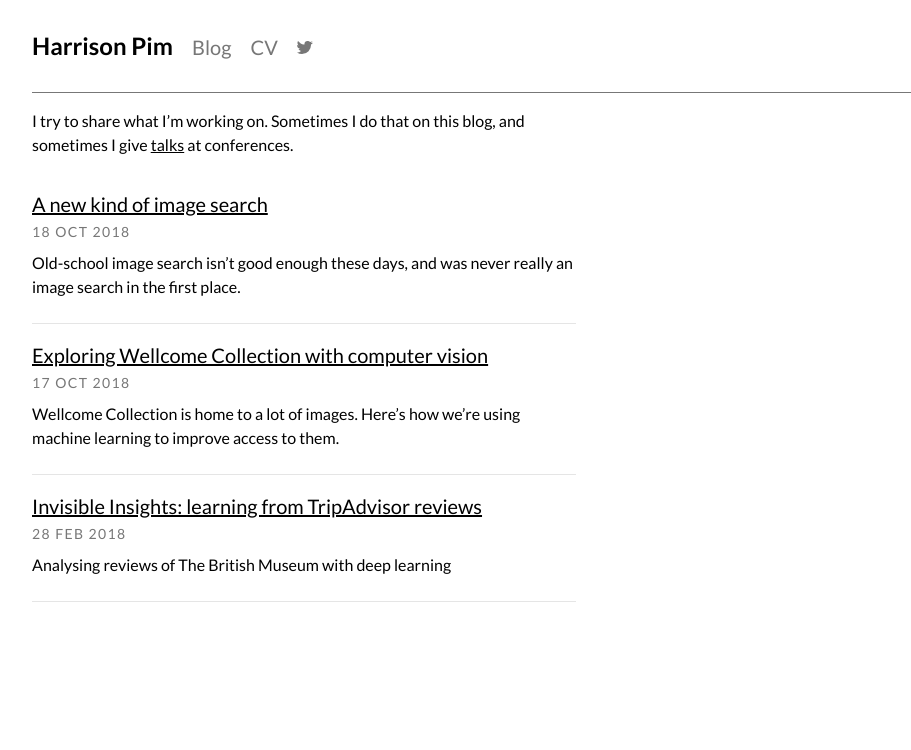
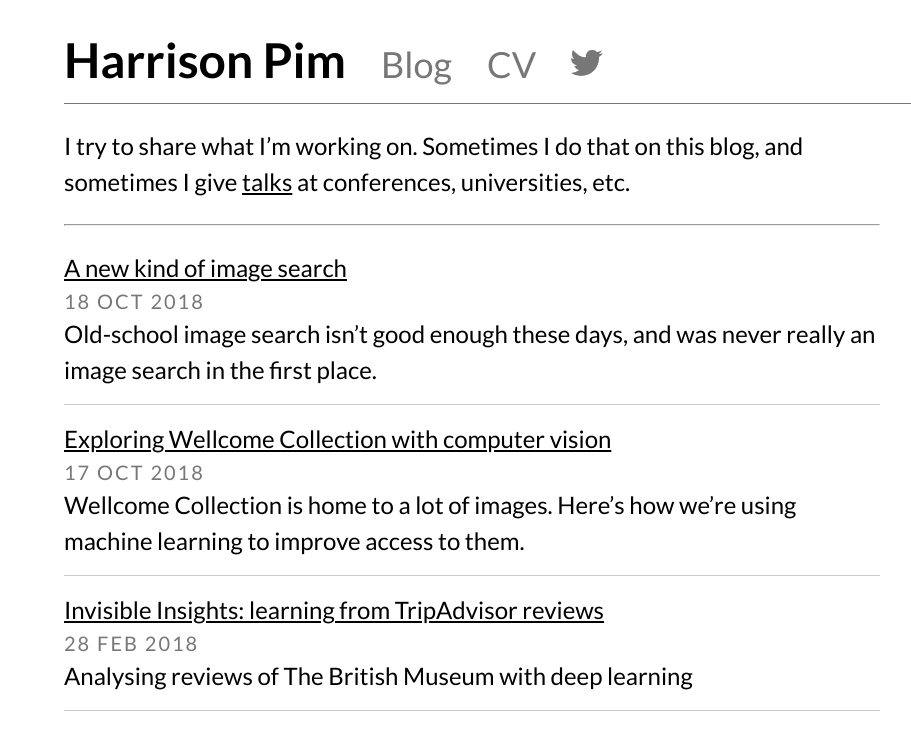
Before and after one commit to harrisonpim/harrisonpim.com, a Jekyll site: the page built from blog.md, in a window 1280 px wide. Shown: the top 750 px of the page, without its empty margins (0-911 px from the left). Built offline with Jekyll 4.4.1, drawn with Linux system fonts in a browser that asks for light colours; nearby versions of some CDN libraries.

Commit message:
bump up spacing, text size

```diff
--- a/_includes/navigation.html
+++ b/_includes/navigation.html
@@ -1,9 +1,9 @@
 <nav>
-    <div class="pb3 pb4-ns bb b--gray">
-        <a class="link dim black b f4 f3-ns dib mr3" href="/" title="Home">Harrison Pim</a>
-        <a class="link dim gray f5 f4-ns dib mr3" href="/blog" title="Blog">Blog</a>
-        <a class="link dim gray f5 f4-ns dib mr3" href="/cv" title="CV">CV</a>
-        <a class="link dim gray dib h1 w1 mr3" href="https://twitter.com/hmpim" title="Twitter">
+    <div class="pb3 bb b--gray">
+        <a class="link dim black b f1 dib mr4" href="/" title="Home">Harrison Pim</a>
+        <a class="link dim gray f2 dib mr4" href="/blog" title="Blog">Blog</a>
+        <a class="link dim gray f2 dib mr4" href="/cv" title="CV">CV</a>
+        <a class="link dim gray dib h2 w2" href="https://twitter.com/hmpim" title="Twitter">
             <svg data-icon="twitter" viewBox="0 0 32 32" style="fill:currentcolor">
                 <path
                     d="M2 4 C6 8 10 12 15 11 A6 6 0 0 1 22 4 A6 6 0 0 1 26 6 A8 8 0 0 0 31 4 A8 8 0 0 1 28 8 A8 8 0 0 0 32 7 A8 8 0 0 1 28 11 A18 18 0 0 1 10 30 A18 18 0 0 1 0 27 A12 12 0 0 0 8 24 A8 8 0 0 1 3 20 A8 8 0 0 0 6 19.5 A8 8 0 0 1 0 12 A8 8 0 0 0 3 13 A8 8 0 0 1 2 4">
--- a/_layouts/default.html
+++ b/_layouts/default.html
@@ -11,10 +11,10 @@
 
 </head>
 
-<body class="pa3 pa4-ns">
+<body class="ph5 pv4">
     {% include navigation.html %}
     <main>
-        <div class="f5 lh-copy measure-wide">
+        <div class="f3 lh-copy measure-wide">
             {{ content }}
         </div>
     </main>
--- a/_layouts/post.html
+++ b/_layouts/post.html
@@ -4,8 +4,8 @@ layout: default
 
 <article class="cf">
     <header class="fn">
-        <h1 class="mb2 mt0 lh-title pt3">{{ page.title }}</h1>
-        <time class="f6 ttu tracked gray">{{ page.date | date_to_string }}</time>
+        <h1 class="mb2 mt0 lh-title pt4">{{ page.title }}</h1>
+        <time class="f4 ttu tracked gray">{{ page.date | date_to_string }}</time>
     </header>
     <div class="lh-copy">
         {{ content }}
--- a/blog.md
+++ b/blog.md
@@ -3,14 +3,16 @@ layout: default
 title: Blog - Harrison Pim
 ---
 
-I try to share what I'm working on. Sometimes I do that on this blog, and sometimes I give [talks](/talks) at conferences.
+I try to share what I'm working on. Sometimes I do that on this blog, and sometimes I give [talks](/talks) at conferences, universities, etc.
+
+---
 
 <ul class="list pl0">
     {% for post in site.posts %}
-    <li class="pv3 bb b--black-10">
-        <a href="{{ post.url }}" class="db f4">{{ post.title }}</a>
-        <time class="f6 ttu tracked gray">{{ post.date | date_to_string }}</time>
-        <span class="db lh-copy pv2">{{ post.excerpt }}</span>
+    <li class="pb3 bb b--black-20 mb3">
+        <a href="{{ post.url }}" class="db f3">{{ post.title }}</a>
+        <time class="db f4 ttu tracked gray">{{ post.date | date_to_string }}</time>
+        <div class="db lh-copy">{{ post.excerpt }}</div>
     </li>
     {% endfor %}
 </ul>
--- a/cv.html
+++ b/cv.html
@@ -6,8 +6,8 @@ title: CV - Harrison Pim
 <div>
     {% for section in site.data.cv %}
     <section class="cf">
-        <div class="fl w-100 w-20-ns tl tr-ns mt3 pr3-ns">{{ section.section }}</div>
-        <div class="fr w-100 w-80-ns">
+        <div class="fl w-100 w-20-l tl mt3 pt2">{{ section.section }}</div>
+        <div class="fr w-100 w-80-l">
             <ul class="list pl0">
                 {% if section.section == "Work" %}
                 {% for job in section.jobs %}
```
Also changed, not shown: _posts/2018-10-17-Exploring Wellcome Collection with computer vision.md (+2 -0 lines), 9 other files.
